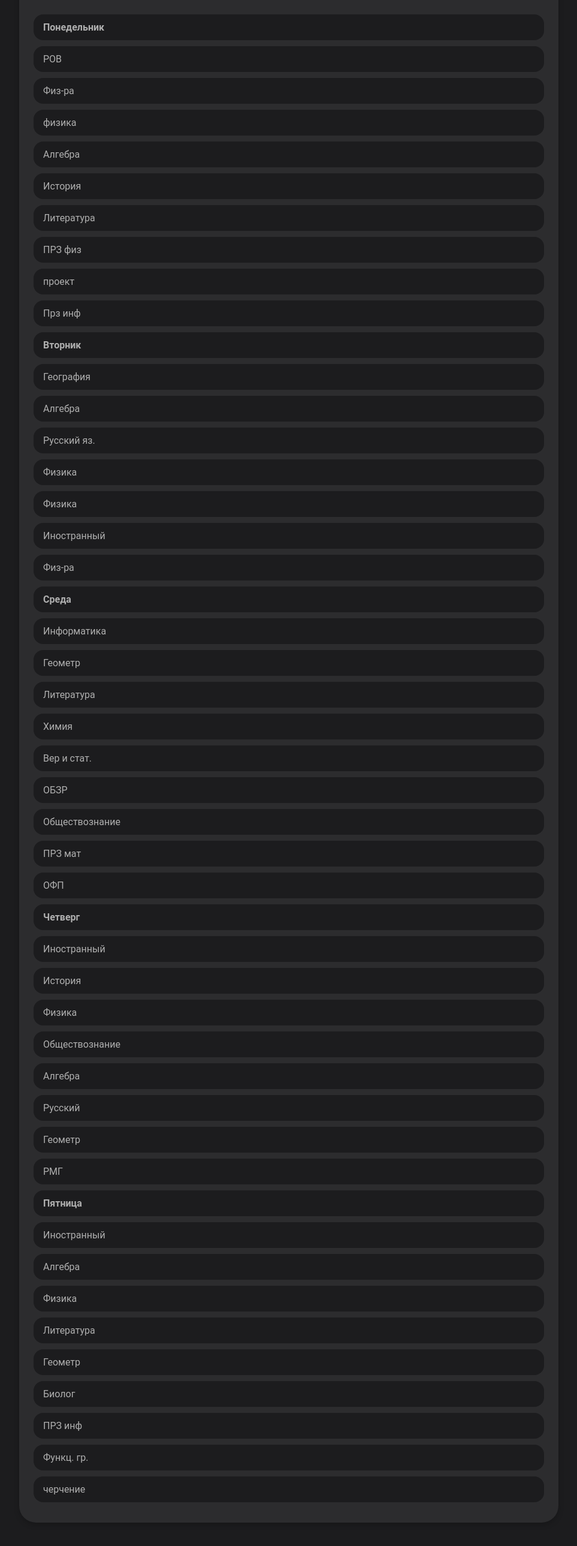
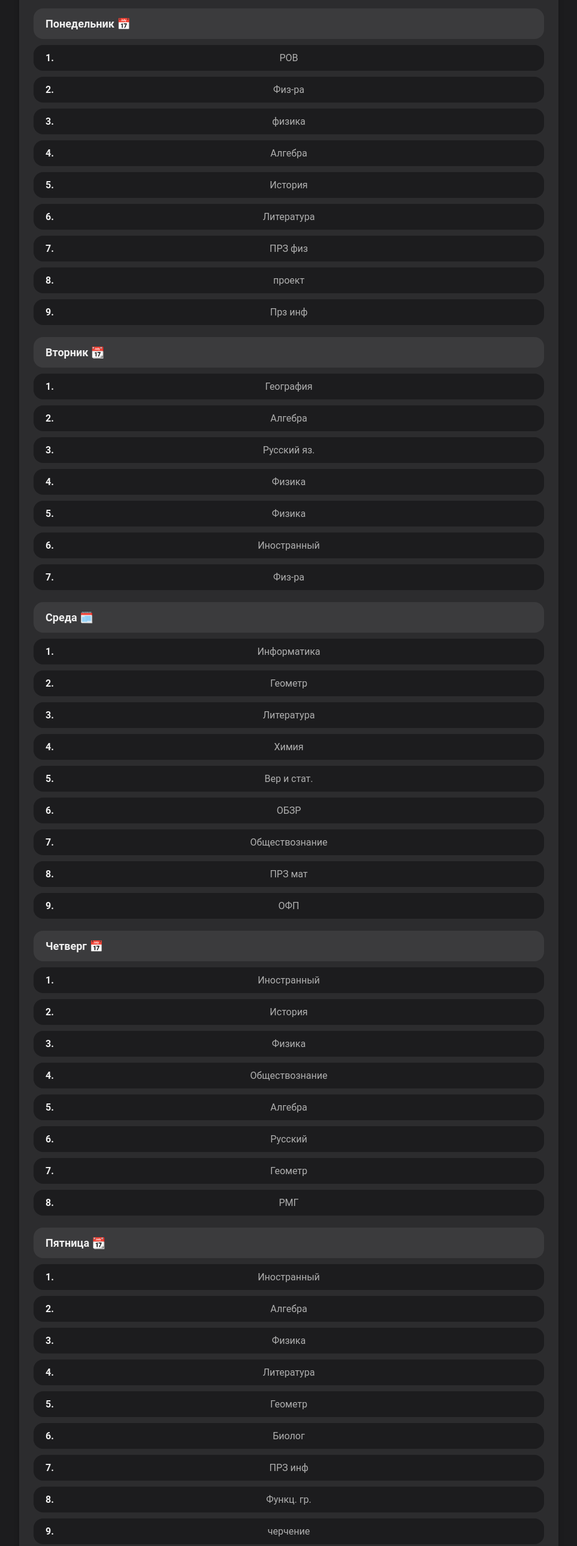
Before and after one commit to karton1375/karton1375.github.io, a plain HTML site: page index.html in a window 1280 px wide. Shown: the part 160-2738 px from the top of the page at 60% size, without its empty margins (158-1121 px from the left). Drawn offline with Linux system fonts and the light colour scheme.

Commit message:
Update index.html

```diff
--- a/index.html
+++ b/index.html
@@ -91,65 +91,77 @@
         .schedule-container {
             width: 100%;
         }
-        .schedule-table {
-            width: 100%;
-            border-collapse: separate;
-            border-spacing: 0 10px;
+
+        .day-schedule {
+            margin-bottom: 20px;
         }
-        .schedule-table th, .schedule-table td {
+
+        .day-header {
+            font-weight: 600;
+            color: var(--text-color);
+            font-size: 18px;
+            text-transform: capitalize;
+            background-color: #3b3b3d;
+            border-radius: var(--border-radius-small);
             text-align: left;
-            padding: 12px 16px;
+            padding: 15px 20px;
+            margin-bottom: 10px;
+        }
+
+        .lessons-list {
+            list-style: none; /* Убираем стандартные маркеры */
+            padding: 0;
+            margin: 0;
+            counter-reset: lesson-counter; /* Сбрасываем счетчик для каждого списка */
+        }
+
+        .lessons-list li {
+            position: relative;
             background-color: var(--bg-color);
             border-radius: var(--border-radius-small);
+            padding: 12px 16px;
+            margin-bottom: 10px;
             font-size: 16px;
             color: var(--text-secondary-color);
+            text-align: center;
         }
-        .schedule-table th {
-            font-weight: 600;
-            color: var(--primary-color);
-            font-size: 14px;
-            text-transform: uppercase;
-            padding: 16px;
-            background-color: #3b3b3d;
-            border-radius: var(--border-radius-small);
+
+        .lessons-list li::before {
+            counter-increment: lesson-counter;
+            content: counter(lesson-counter) ".";
+            color: var(--text-color); /* Изменен цвет цифр на белый */
+            font-weight: bold;
+            position: absolute;
+            left: 20px;
         }
-        .day-header {
-            font-weight: 600;
-            color: var(--surface-color);
-            font-size: 18px;
-            text-transform: capitalize;
-            background-color: var(--primary-color);
-            border-radius: var(--border-radius-small);
-            text-align: center;
-            padding-top: 15px;
-            padding-bottom: 15px;
+
+        .empty-cell {
+            font-style: italic;
+            opacity: 0.6;
         }
-        @media (max-width: 768px) {
-            .container {
-                padding: 16px;
-            }
-            .schedule-table th, .schedule-table td {
-                padding: 8px 12px;
-            }
-            body {
-                padding: 12px;
-            }
-        }
+
         .class-schedule {
             display: none;
         }
         .class-schedule.visible {
             display: block;
         }
-        .empty-cell {
-            font-style: italic;
-            opacity: 0.6;
+
+        .bells-table {
+            width: 100%;
+            border-collapse: separate;
+            border-spacing: 0 10px;
         }
-
         .bells-table td {
             text-align: center;
             color: var(--text-color);
             font-size: 18px;
+            padding: 12px 16px;
+            background-color: var(--bg-color);
+            border-radius: var(--border-radius-small);
+        }
+        .bells-table .day-header {
+            margin-bottom: 10px;
         }
         .bells-table .lesson-time {
             font-weight: 600;
@@ -175,219 +187,290 @@
     </div>
 
     <div id="10-tech" class="class-schedule">
-        <table class="schedule-table">
-            <tr><td colspan="1" class="day-header">Понедельник</td></tr>
-            <tr><td>РОВ</td></tr>
-            <tr><td>Физ-ра</td></tr>
-            <tr><td>физика</td></tr>
-            <tr><td>Алгебра</td></tr>
-            <tr><td>История</td></tr>
-            <tr><td>Литература</td></tr>
-            <tr><td>ПРЗ физ</td></tr>
-            <tr><td>проект</td></tr>
-            <tr><td>Прз инф</td></tr>
-            <tr><td colspan="1" class="day-header">Вторник</td></tr>
-            <tr><td>География</td></tr>
-            <tr><td>Алгебра</td></tr>
-            <tr><td>Русский яз.</td></tr>
-            <tr><td>Физика</td></tr>
-            <tr><td>Физика</td></tr>
-            <tr><td>Иностранный</td></tr>
-            <tr><td>Физ-ра</td></tr>
-            <tr><td colspan="1" class="day-header">Среда</td></tr>
-            <tr><td>Информатика</td></tr>
-            <tr><td>Геометр</td></tr>
-            <tr><td>Литература</td></tr>
-            <tr><td>Химия</td></tr>
-            <tr><td>Вер и стат.</td></tr>
-            <tr><td>ОБЗР</td></tr>
-            <tr><td>Обществознание</td></tr>
-            <tr><td>ПРЗ мат</td></tr>
-            <tr><td>ОФП</td></tr>
-            <tr><td colspan="1" class="day-header">Четверг</td></tr>
-            <tr><td>Иностранный</td></tr>
-            <tr><td>История</td></tr>
-            <tr><td>Физика</td></tr>
-            <tr><td>Обществознание</td></tr>
-            <tr><td>Алгебра</td></tr>
-            <tr><td>Русский</td></tr>
-            <tr><td>Геометр</td></tr>
-            <tr><td>РМГ</td></tr>
-            <tr><td colspan="1" class="day-header">Пятница</td></tr>
-            <tr><td>Иностранный</td></tr>
-            <tr><td>Алгебра</td></tr>
-            <tr><td>Физика</td></tr>
-            <tr><td>Литература</td></tr>
-            <tr><td>Геометр</td></tr>
-            <tr><td>Биолог</td></tr>
-            <tr><td>ПРЗ инф</td></tr>
-            <tr><td>Функц. гр.</td></tr>
-            <tr><td>черчение</td></tr>
-        </table>
+        <div class="day-schedule">
+            <div class="day-header">Понедельник 📅</div>
+            <ol class="lessons-list">
+                <li>РОВ</li>
+                <li>Физ-ра</li>
+                <li>физика</li>
+                <li>Алгебра</li>
+                <li>История</li>
+                <li>Литература</li>
+                <li>ПРЗ физ</li>
+                <li>проект</li>
+                <li>Прз инф</li>
+            </ol>
+        </div>
+        <div class="day-schedule">
+            <div class="day-header">Вторник 📆</div>
+            <ol class="lessons-list">
+                <li>География</li>
+                <li>Алгебра</li>
+                <li>Русский яз.</li>
+                <li>Физика</li>
+                <li>Физика</li>
+                <li>Иностранный</li>
+                <li>Физ-ра</li>
+            </ol>
+        </div>
+        <div class="day-schedule">
+            <div class="day-header">Среда 🗓️</div>
+            <ol class="lessons-list">
+                <li>Информатика</li>
+                <li>Геометр</li>
+                <li>Литература</li>
+                <li>Химия</li>
+                <li>Вер и стат.</li>
+                <li>ОБЗР</li>
+                <li>Обществознание</li>
+                <li>ПРЗ мат</li>
+                <li>ОФП</li>
+            </ol>
+        </div>
+        <div class="day-schedule">
+            <div class="day-header">Четверг 📅</div>
+            <ol class="lessons-list">
+                <li>Иностранный</li>
+                <li>История</li>
+                <li>Физика</li>
+                <li>Обществознание</li>
+                <li>Алгебра</li>
+                <li>Русский</li>
+                <li>Геометр</li>
+                <li>РМГ</li>
+            </ol>
+        </div>
+        <div class="day-schedule">
+            <div class="day-header">Пятница 📆</div>
+            <ol class="lessons-list">
+                <li>Иностранный</li>
+                <li>Алгебра</li>
+                <li>Физика</li>
+                <li>Литература</li>
+                <li>Геометр</li>
+                <li>Биолог</li>
+                <li>ПРЗ инф</li>
+                <li>Функц. гр.</li>
+                <li>черчение</li>
+            </ol>
+        </div>
     </div>
 
     <div id="10-est" class="class-schedule">
-        <table class="schedule-table">
-            <tr><td colspan="1" class="day-header">Понедельник</td></tr>
-            <tr><td>РОВ</td></tr>
-            <tr><td>физ-ра</td></tr>
-            <tr><td>химия</td></tr>
-            <tr><td>Алгебра</td></tr>
-            <tr><td>История</td></tr>
-            <tr><td>Литература</td></tr>
-            <tr><td>Проект б/б</td></tr>
-            <tr><td>Хим в зад</td></tr>
-            <tr><td>Тр в биол</td></tr>
-            <tr><td colspan="1" class="day-header">Вторник</td></tr>
-            <tr><td>Алгебра</td></tr>
-            <tr><td>химия</td></tr>
-            <tr><td>Биолог</td></tr>
-            <tr><td>Химия</td></tr>
-            <tr><td class="empty-cell">(нет)</td></tr>
-            <tr><td>физ-ра</td></tr>
-            <tr><td>БСИЗ</td></tr>
-            <tr><td>Культура речи</td></tr>
-            <tr><td colspan="1" class="day-header">Среда</td></tr>
-            <tr><td class="empty-cell">(нет)</td></tr>
-            <tr><td>Алгебра</td></tr>
-            <tr><td class="empty-cell">(нет)</td></tr>
-            <tr><td>Геометр</td></tr>
-            <tr><td class="empty-cell">(нет)</td></tr>
-            <tr><td class="empty-cell">(нет)</td></tr>
-            <tr><td class="empty-cell">(нет)</td></tr>
-            <tr><td>Сл в мат</td></tr>
-            <tr><td class="empty-cell">(нет)</td></tr>
-            <tr><td colspan="1" class="day-header">Четверг</td></tr>
-            <tr><td class="empty-cell">(нет)</td></tr>
-            <tr><td class="empty-cell">(нет)</td></tr>
-            <tr><td>Биолог</td></tr>
-            <tr><td class="empty-cell">(нет)</td></tr>
-            <tr><td>Физика</td></tr>
-            <tr><td class="empty-cell">(нет)</td></tr>
-            <tr><td>Биолог</td></tr>
-            <tr><td class="empty-cell">(нет)</td></tr>
-            <tr><td colspan="1" class="day-header">Пятница</td></tr>
-            <tr><td class="empty-cell">(нет)</td></tr>
-            <tr><td>Геометр</td></tr>
-            <tr><td>ПРЗ Хим</td></tr>
-            <tr><td class="empty-cell">(нет)</td></tr>
-            <tr><td>Физика</td></tr>
-            <tr><td>Биопракт</td></tr>
-            <tr><td>Функц гр</td></tr>
-            <tr><td>Тр в хим</td></tr>
-            <tr><td class="empty-cell">(нет)</td></tr>
-        </table>
+        <div class="day-schedule">
+            <div class="day-header">Понедельник 📅</div>
+            <ol class="lessons-list">
+                <li>РОВ</li>
+                <li>физ-ра</li>
+                <li>химия</li>
+                <li>Алгебра</li>
+                <li>История</li>
+                <li>Литература</li>
+                <li>Проект б/б</li>
+                <li>Хим в зад</li>
+                <li>Тр в биол</li>
+            </ol>
+        </div>
+        <div class="day-schedule">
+            <div class="day-header">Вторник 📆</div>
+            <ol class="lessons-list">
+                <li>Алгебра</li>
+                <li>химия</li>
+                <li>Биолог</li>
+                <li>Химия</li>
+                <li class="empty-cell">(нет)</li>
+                <li>физ-ра</li>
+                <li>БСИЗ</li>
+                <li>Культура речи</li>
+            </ol>
+        </div>
+        <div class="day-schedule">
+            <div class="day-header">Среда 🗓️</div>
+            <ol class="lessons-list">
+                <li class="empty-cell">(нет)</li>
+                <li>химия</li>
+                <li>Алгебра</li>
+                <li class="empty-cell">(нет)</li>
+                <li class="empty-cell">(нет)</li>
+                <li>Геометр.</li>
+                <li class="empty-cell">(нет)</li>
+                <li>Тр в хим</li>
+                <li class="empty-cell">(нет)</li>
+            </ol>
+        </div>
+        <div class="day-schedule">
+            <div class="day-header">Четверг 📅</div>
+            <ol class="lessons-list">
+                <li class="empty-cell">(нет)</li>
+                <li class="empty-cell">(нет)</li>
+                <li>Биолог</li>
+                <li>ПРЗ Хим</li>
+                <li>Алгебра</li>
+                <li class="empty-cell">(нет)</li>
+                <li>Физика</li>
+                <li>Литература</li>
+                <li>РМГ</li>
+            </ol>
+        </div>
+        <div class="day-schedule">
+            <div class="day-header">Пятница 📆</div>
+            <ol class="lessons-list">
+                <li class="empty-cell">(нет)</li>
+                <li>геометр</li>
+                <li>Биопракт</li>
+                <li class="empty-cell">(нет)</li>
+                <li>Физика</li>
+                <li class="empty-cell">(нет)</li>
+                <li>Тр в био</li>
+                <li>Сл в мат</li>
+            </ol>
+        </div>
     </div>
 
     <div id="11-tech" class="class-schedule">
-        <table class="schedule-table">
-            <tr><td colspan="1" class="day-header">Понедельник</td></tr>
-            <tr><td>РОВ</td></tr>
-            <tr><td>Физика</td></tr>
-            <tr><td>Иностр. яз.</td></tr>
-            <tr><td>Алгебра</td></tr>
-            <tr><td>геометр.</td></tr>
-            <tr><td>Реш. мат.</td></tr>
-            <tr><td>Культура речи</td></tr>
-            <tr><td>ОФП</td></tr>
-            <tr><td colspan="1" class="day-header">Вторник</td></tr>
-            <tr><td>Литература</td></tr>
-            <tr><td>Физика</td></tr>
-            <tr><td>Русский яз.</td></tr>
-            <tr><td>Алгебра</td></tr>
-            <tr><td>Информатика</td></tr>
-            <tr><td>Иностранный</td></tr>
-            <tr><td>Проект</td></tr>
-            <tr><td>ПРЗ инф</td></tr>
-            <tr><td colspan="1" class="day-header">Среда</td></tr>
-            <tr><td>Физ-ра</td></tr>
-            <tr><td>Физика</td></tr>
-            <tr><td>Физика</td></tr>
-            <tr><td class="empty-cell">(нет)</td></tr>
-            <tr><td>Обществознание</td></tr>
-            <tr><td>ПРЗ физ</td></tr>
-            <tr><td>ОБЗР</td></tr>
-            <tr><td class="empty-cell">(нет)</td></tr>
-            <tr><td class="empty-cell">(нет)</td></tr>
-            <tr><td colspan="1" class="day-header">Четверг</td></tr>
-            <tr><td>Вер и стат.</td></tr>
-            <tr><td>Алгебра</td></tr>
-            <tr><td>Геометр.</td></tr>
-            <tr><td>Биолог.</td></tr>
-            <tr><td>Русский</td></tr>
-            <tr><td>Физика</td></tr>
-            <tr><td>Литература</td></tr>
-            <tr><td>РМГ</td></tr>
-            <tr><td colspan="1" class="day-header">Пятница</td></tr>
-            <tr><td>Физ-ра</td></tr>
-            <tr><td>Иностранный</td></tr>
-            <tr><td>Химия</td></tr>
-            <tr><td>Алгебра</td></tr>
-            <tr><td>Обществознание</td></tr>
-            <tr><td>геометр</td></tr>
-            <tr><td>География</td></tr>
-            <tr><td>ПРЗ инф</td></tr>
-            <tr><td>Функц гр</td></tr>
-            <tr><td>черчение</td></tr>
-        </table>
+        <div class="day-schedule">
+            <div class="day-header">Понедельник 📅</div>
+            <ol class="lessons-list">
+                <li>РОВ</li>
+                <li>Физика</li>
+                <li>Иностр. яз.</li>
+                <li>Алгебра</li>
+                <li>геометр.</li>
+                <li>Реш. мат.</li>
+                <li>Культура речи</li>
+                <li>ОФП</li>
+            </ol>
+        </div>
+        <div class="day-schedule">
+            <div class="day-header">Вторник 📆</div>
+            <ol class="lessons-list">
+                <li>Литература</li>
+                <li>Физика</li>
+                <li>Русский яз.</li>
+                <li>Алгебра</li>
+                <li>Информатика</li>
+                <li>Иностранный</li>
+                <li>Проект</li>
+                <li>ПРЗ инф</li>
+            </ol>
+        </div>
+        <div class="day-schedule">
+            <div class="day-header">Среда 🗓️</div>
+            <ol class="lessons-list">
+                <li>Физ-ра</li>
+                <li>Физика</li>
+                <li>Физика</li>
+                <li class="empty-cell">(нет)</li>
+                <li>Обществознание</li>
+                <li>ПРЗ физ</li>
+                <li>ОБЗР</li>
+                <li class="empty-cell">(нет)</li>
+                <li class="empty-cell">(нет)</li>
+            </ol>
+        </div>
+        <div class="day-schedule">
+            <div class="day-header">Четверг 📅</div>
+            <ol class="lessons-list">
+                <li>Вер и стат.</li>
+                <li>Алгебра</li>
+                <li>Геометр.</li>
+                <li>Биолог.</li>
+                <li>Русский</li>
+                <li>Физика</li>
+                <li>Литература</li>
+                <li>РМГ</li>
+            </ol>
+        </div>
+        <div class="day-schedule">
+            <div class="day-header">Пятница 📆</div>
+            <ol class="lessons-list">
+                <li>Физ-ра</li>
+                <li>Иностранный</li>
+                <li>Химия</li>
+                <li>Алгебра</li>
+                <li>Обществознание</li>
+                <li>геометр</li>
+                <li>География</li>
+                <li>ПРЗ инф</li>
+                <li>Функц гр</li>
+                <li>черчение</li>
+            </ol>
+        </div>
     </div>
 
     <div id="11-est" class="class-schedule">
-        <table class="schedule-table">
-            <tr><td colspan="1" class="day-header">Понедельник</td></tr>
-            <tr><td>РОВ</td></tr>
-            <tr><td>Химия</td></tr>
-            <tr><td>Иностр. яз.</td></tr>
-            <tr><td>биолог</td></tr>
-            <tr><td>БСИЗ</td></tr>
-            <tr><td>Проект б/б</td></tr>
-            <tr><td>Культура речи</td></tr>
-            <tr><td>ОФП</td></tr>
-            <tr><td colspan="1" class="day-header">Вторник</td></tr>
-            <tr><td>Литература</td></tr>
-            <tr><td>Химия</td></tr>
-            <tr><td>Биолог.</td></tr>
-            <tr><td>Биолог.</td></tr>
-            <tr><td class="empty-cell">(нет)</td></tr>
-            <tr><td class="empty-cell">(нет)</td></tr>
-            <tr><td>Функц. гр.</td></tr>
-            <tr><td>Хим в зад</td></tr>
-            <tr><td colspan="1" class="day-header">Среда</td></tr>
-            <tr><td class="empty-cell">(нет)</td></tr>
-            <tr><td>химия</td></tr>
-            <tr><td>Алгебра</td></tr>
-            <tr><td class="empty-cell">(нет)</td></tr>
-            <tr><td class="empty-cell">(нет)</td></tr>
-            <tr><td>Геометр.</td></tr>
-            <tr><td class="empty-cell">(нет)</td></tr>
-            <tr><td>Тр в хим</td></tr>
-            <tr><td class="empty-cell">(нет)</td></tr>
-            <tr><td colspan="1" class="day-header">Четверг</td></tr>
-            <tr><td class="empty-cell">(нет)</td></tr>
-            <tr><td class="empty-cell">(нет)</td></tr>
-            <tr><td>Биолог</td></tr>
-            <tr><td>ПРЗ Хим</td></tr>
-            <tr><td>Алгебра</td></tr>
-            <tr><td class="empty-cell">(нет)</td></tr>
-            <tr><td>Физика</td></tr>
-            <tr><td>Литература</td></tr>
-            <tr><td>РМГ</td></tr>
-            <tr><td colspan="1" class="day-header">Пятница</td></tr>
-            <tr><td class="empty-cell">(нет)</td></tr>
-            <tr><td class="empty-cell">(нет)</td></tr>
-            <tr><td>геометр</td></tr>
-            <tr><td>Биопракт</td></tr>
-            <tr><td class="empty-cell">(нет)</td></tr>
-            <tr><td>Физика</td></tr>
-            <tr><td class="empty-cell">(нет)</td></tr>
-            <tr><td>Тр в био</td></tr>
-            <tr><td>Сл в мат</td></tr>
-        </table>
+        <div class="day-schedule">
+            <div class="day-header">Понедельник 📅</div>
+            <ol class="lessons-list">
+                <li>РОВ</li>
+                <li>Химия</li>
+                <li>Иностр. яз.</li>
+                <li>биолог</li>
+                <li>БСИЗ</li>
+                <li>Проект б/б</li>
+                <li>Культура речи</li>
+                <li>ОФП</li>
+            </ol>
+        </div>
+        <div class="day-schedule">
+            <div class="day-header">Вторник 📆</div>
+            <ol class="lessons-list">
+                <li>Литература</li>
+                <li>Химия</li>
+                <li>Биолог.</li>
+                <li>Биолог.</li>
+                <li class="empty-cell">(нет)</li>
+                <li class="empty-cell">(нет)</li>
+                <li>Функц. гр.</li>
+                <li>Хим в зад</li>
+            </ol>
+        </div>
+        <div class="day-schedule">
+            <div class="day-header">Среда 🗓️</div>
+            <ol class="lessons-list">
+                <li class="empty-cell">(нет)</li>
+                <li>химия</li>
+                <li>Алгебра</li>
+                <li class="empty-cell">(нет)</li>
+                <li class="empty-cell">(нет)</li>
+                <li>Геометр.</li>
+                <li class="empty-cell">(нет)</li>
+                <li>Тр в хим</li>
+                <li class="empty-cell">(нет)</li>
+            </ol>
+        </div>
+        <div class="day-schedule">
+            <div class="day-header">Четверг 📅</div>
+            <ol class="lessons-list">
+                <li class="empty-cell">(нет)</li>
+                <li class="empty-cell">(нет)</li>
+                <li>Биолог</li>
+                <li>ПРЗ Хим</li>
+                <li>Алгебра</li>
+                <li class="empty-cell">(нет)</li>
+                <li>Физика</li>
+                <li>Литература</li>
+                <li>РМГ</li>
+            </ol>
+        </div>
+        <div class="day-schedule">
+            <div class="day-header">Пятница 📆</div>
+            <ol class="lessons-list">
+                <li class="empty-cell">(нет)</li>
+                <li>геометр</li>
+                <li>Биопракт</li>
+                <li class="empty-cell">(нет)</li>
+                <li>Физика</li>
+                <li class="empty-cell">(нет)</li>
+                <li>Тр в био</li>
+                <li>Сл в мат</li>
+            </ol>
+        </div>
     </div>
 
     <div id="bells" class="class-schedule">
-        <table class="schedule-table bells-table">
-            <tr><td colspan="2" class="day-header">Расписание звонков</td></tr>
+        <table class="bells-table">
+            <tr><td colspan="2" class="day-header">Расписание звонков 🔔</td></tr>
             <tr><td><span class="lesson-time">1 урок</span></td><td>8:10-8:50</td></tr>
             <tr><td><span class="break-time">Перемена</span></td><td>10 мин</td></tr>
             <tr><td><span class="lesson-time">2 урок</span></td><td>9:00-9:40</td></tr>
@@ -414,19 +497,16 @@
 
 <script>
     function showSchedule(classId) {
-        // Скрываем все расписания
         const schedules = document.querySelectorAll('.class-schedule');
         schedules.forEach(schedule => {
             schedule.classList.remove('visible');
         });
 
-        // Показываем выбранное расписание
         const activeSchedule = document.getElementById(classId);
         if (activeSchedule) {
             activeSchedule.classList.add('visible');
         }
 
-        // Обновляем состояние кнопок
         const buttons = document.querySelectorAll('.class-selector button');
         buttons.forEach(button => {
             button.classList.remove('active');
@@ -434,7 +514,6 @@
         document.querySelector(`[onclick="showSchedule('${classId}')"]`).classList.add('active');
     }
 
-    // Инициализация: убеждаемся, что при загрузке страницы показан только первый класс
     document.addEventListener('DOMContentLoaded', () => {
         showSchedule('10-tech');
     });
```
